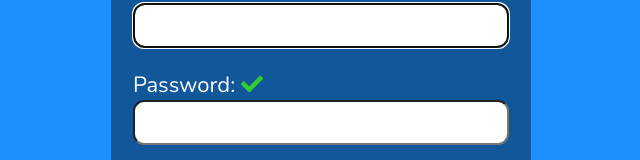
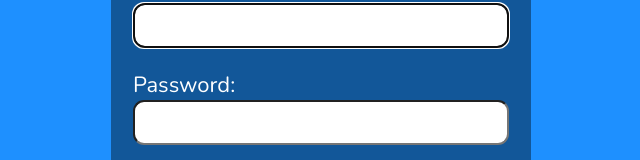
Before and after one commit to Milli-Mi/react-register-form, a React (Create React App) app: page / in a window 1280 px wide. Shown: the part 246-406 px from the top of the page, without its empty margins (319-959 px from the left). Built offline with nearby package versions, Linux system fonts and the light colour scheme.

Commit message:
Update Register.js

```diff
--- a/src/Register.js
+++ b/src/Register.js
@@ -45,7 +45,7 @@ const Register = () => {
         console.log(pwd);
         setValidPwd(result);
         const match = pwd === matchPwd;
-        setValidPwd(match);
+        setValidMatch(match);
     }, [pwd, matchPwd]);
 
     useEffect(() => {
```
